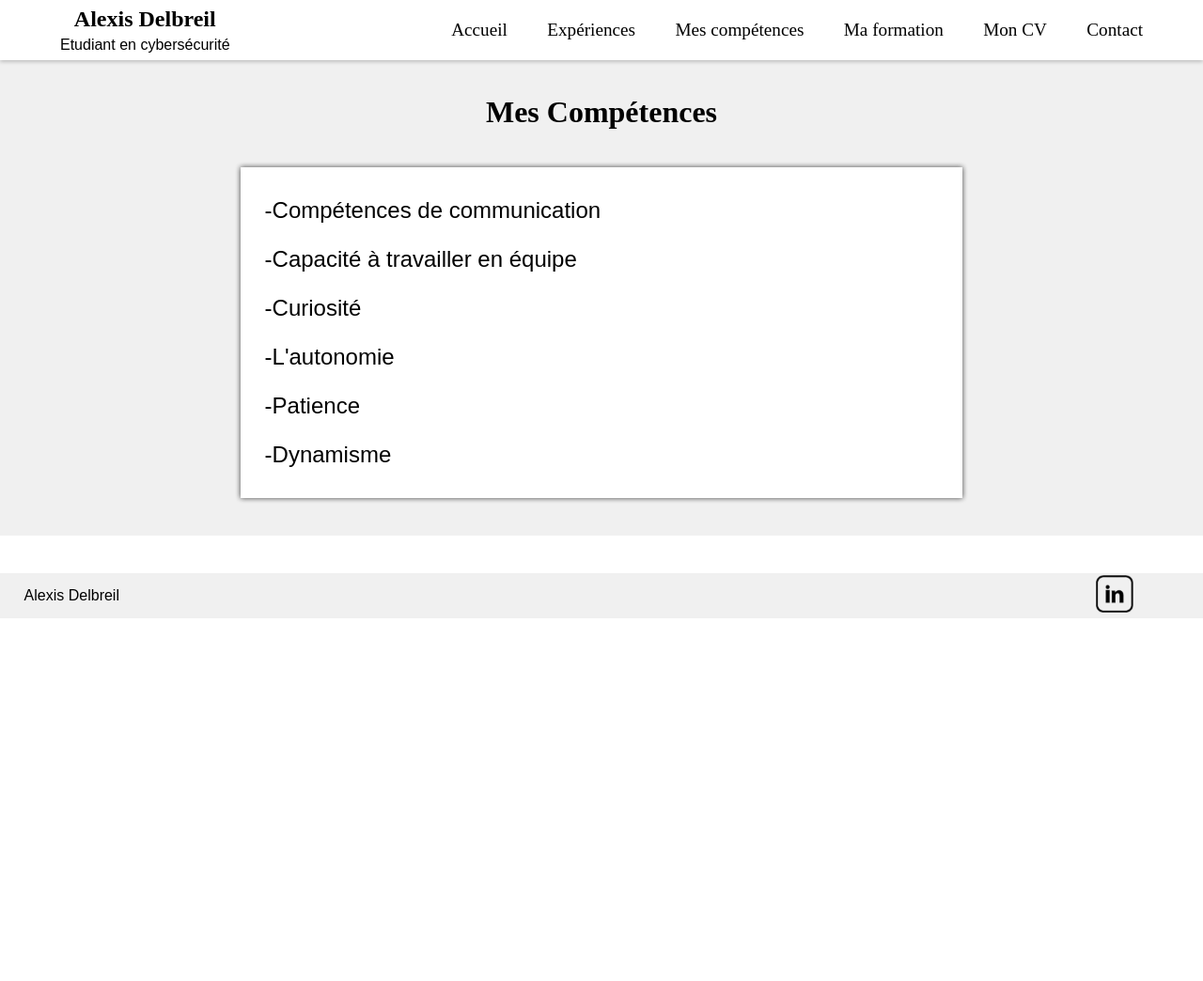
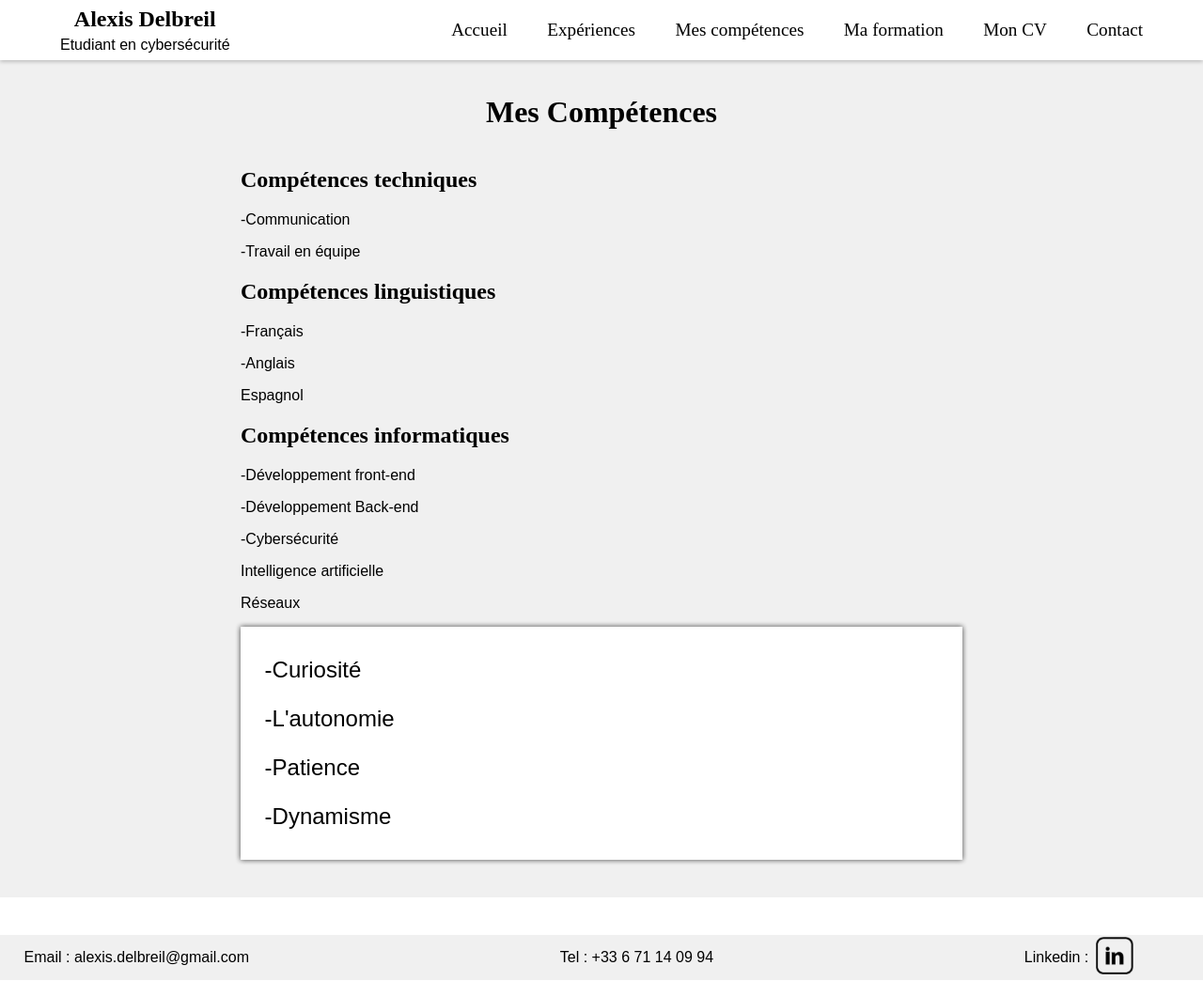
Before and after one commit to Alexquis28/Portfolio, a plain HTML site: page mesCompetences.html in a window 1280 px wide. Shown: the whole page at 94% size. Before the commit the page ends 800 px from the top, so only its background shows below. Drawn offline with Linux system fonts and the light colour scheme; a script that the page names is missing.

Commit message:
maj 3 portfollio

```diff
--- a/mesCompetences.html
+++ b/mesCompetences.html
@@ -28,9 +28,53 @@
                 <div class="titreComp">
                     <h1>Mes Compétences</h1>
                 </div>
+                <div class="compTechniques">
+                    <h2>Compétences techniques</h2>
+                    <div>
+                        <div class="descComp">
+                            <p>-Communication</p>
+                        </div>
+                        <div class="descComp">
+                            <p>-Travail en équipe</p>
+                        </div>
+                    </div>
+                </div>
+                <div class="compLinguistiques">
+                    <h2>Compétences linguistiques</h2>
+                    <div>
+                        <div class="descComp">
+                            <p>-Français</p>
+                        </div>
+                        <div class="descComp">
+                            <p>-Anglais</p>
+                        </div>
+                        <div class="descComp">
+                            <p>Espagnol</p>
+                        </div>
+                    </div>
+                </div>
+                <div class="compTechniques">
+                    <h2>Compétences informatiques</h2>
+                    <div>
+                        <div class="descComp">
+                            <p>-Développement front-end</p>
+                        </div>
+                        <div class="descComp">
+                            <p>-Développement Back-end</p>
+                        </div>
+                        <div class="descComp">
+                            <p>-Cybersécurité</p>
+                        </div>
+                        <div class="descComp">
+                            <p>Intelligence artificielle</p>
+                        </div>
+                        <div class="descComp">
+                            <p>Réseaux</p>
+                        </div>
+                    </div>
+                </div>
                 <div class="competencesList">
-                    <p>-Compétences de communication</p>
-                    <p>-Capacité à travailler en équipe</p>
+
                     <p>-Curiosité</p>
                     <p>-L'autonomie</p>
                     <p>-Patience</p>
@@ -38,12 +82,15 @@
                 </div>
             </div>
         </div>
-
         <footer class="footer">
-            <p>Alexis Delbreil</p>
-            <a href="https://www.linkedin.com/in/alexis-delbreil-5687081ba/">
-                <img src="Images/logoLinkedin.png">
-            </a>
+            <p>Email : alexis.delbreil@gmail.com</p>
+            <p>Tel : +33 6 71 14 09 94</p>
+            <div class="linkedin">
+                <p>Linkedin : </p>
+                <a href="https://www.linkedin.com/in/alexis-delbreil-5687081ba/">
+                    <img src="Images/logoLinkedin.png">
+                </a>
+            </div>
         </footer>
         <script src="FonctionsSiteWebCV.js"></script>
     </body>
```
Also changed, not shown: CV.html (+8 -4 lines), experiences.html (+8 -4 lines), maFormation.html (+8 -4 lines).
